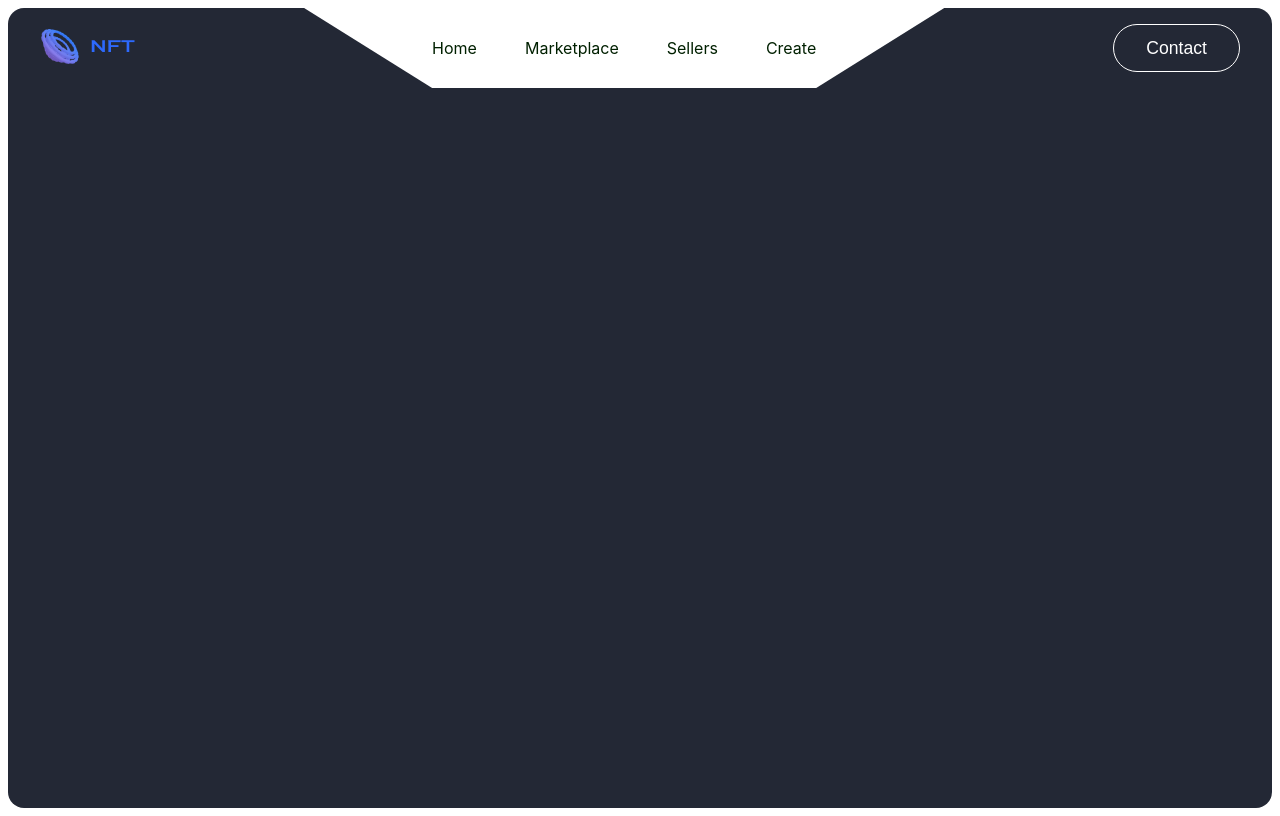
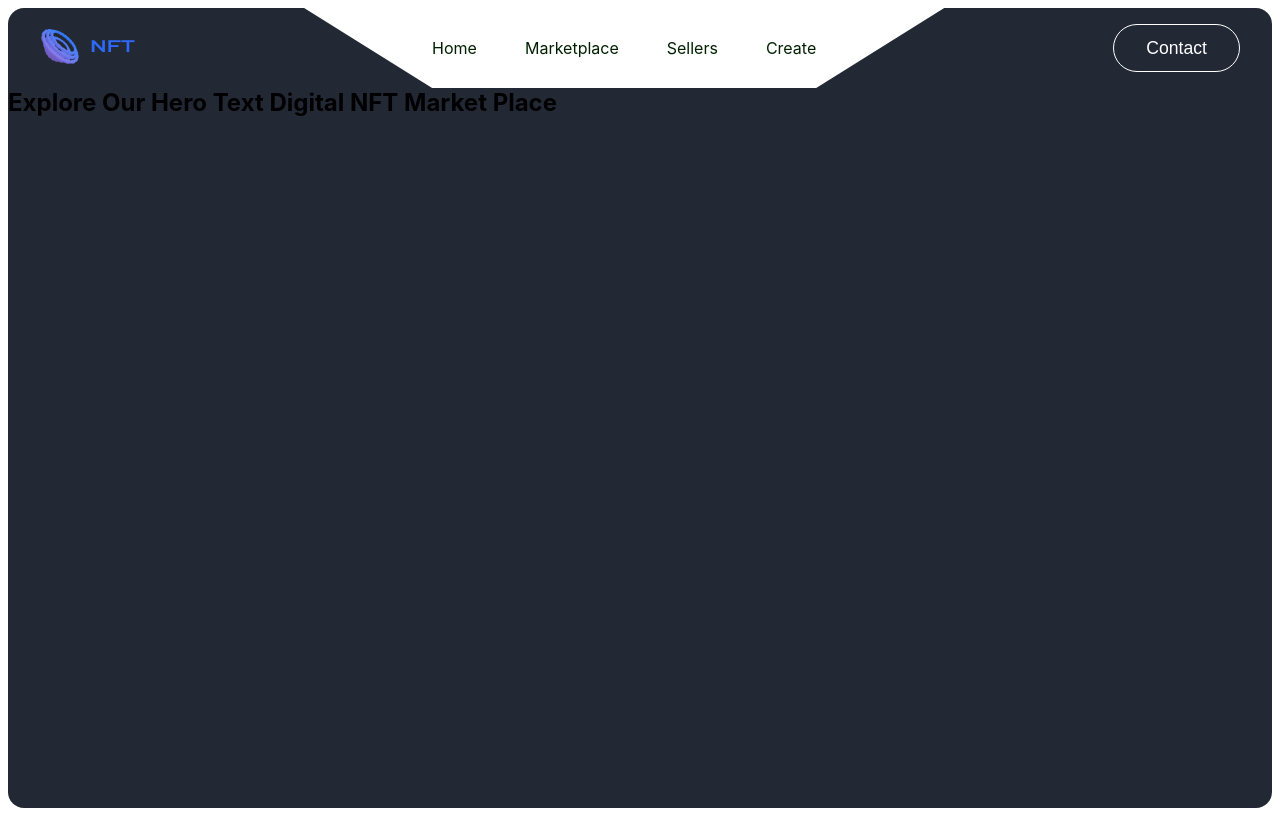
Before and after one commit to gift56/Nftlandingpage, a React (Create React App) app: page / in a window 1280 px wide. Built offline with nearby package versions, Linux system fonts and the light colour scheme.

Commit message:
working on section one

```diff
--- a/src/components/Home.jsx
+++ b/src/components/Home.jsx
@@ -6,6 +6,12 @@ const Home = () => {
     return (
         <Section>
             <Navbar />
+            <div className="ellipse"></div>
+            <div className="container">
+                <div className="content">
+                    <h1>Explore Our Hero Text Digital NFT Market Place</h1>
+                </div>
+            </div>
         </Section>
     )
 }
```
